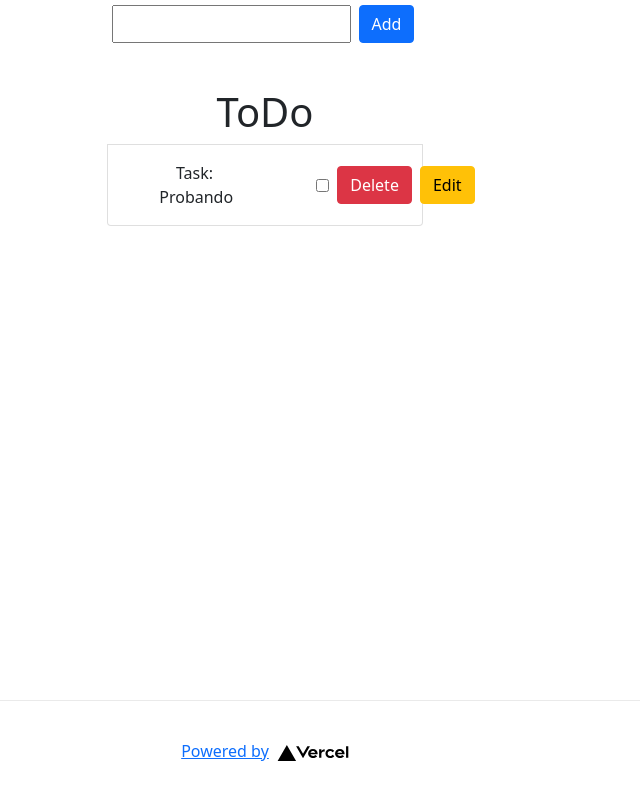
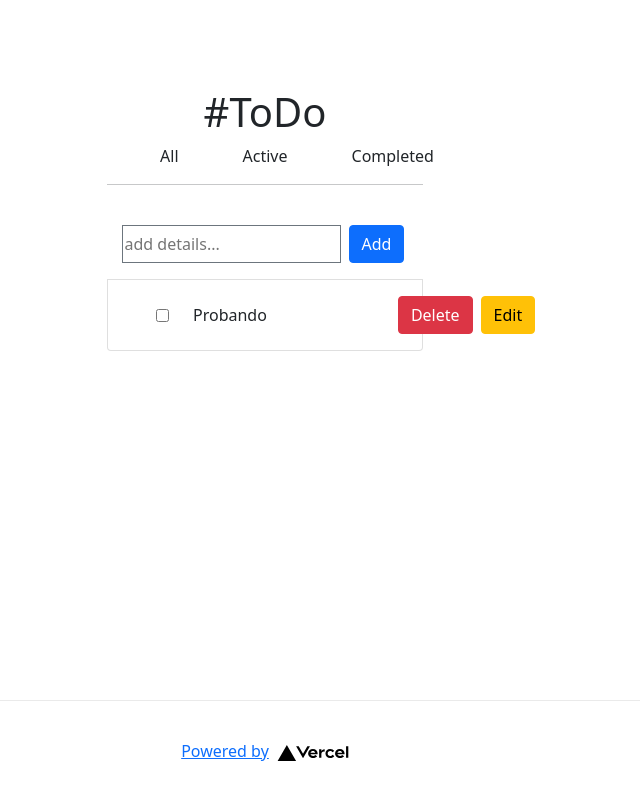
Before and after one commit to Sstark97/NextToDo, a Next.js app: page / in a window 1280 px wide. Shown: the whole page, without its empty margins (375-1015 px from the left). Built offline with nearby package versions, Linux system fonts and the light colour scheme.

Commit message:
Add toggle Actives

```diff
--- a/components/ToDoItem.tsx
+++ b/components/ToDoItem.tsx
@@ -4,8 +4,9 @@ import { ToDo, PropsToDo} from '../model/types';
 import { FontAwesomeIcon } from '@fortawesome/react-fontawesome';
 import { faCoffee } from '@fortawesome/free-solid-svg-icons'
 import Image from 'next/image';
+import styles from '../styles/ToDo.module.css'
 
-const ToDoItem = ( {todo, completedToDo, deleteToDo, handleEdit} : PropsToDo) => {
+const ToDoItem = ( {todo, completedToDo, deleteToDo, handleEdit, active} : PropsToDo) => {
 
     const { id } = todo;
 
@@ -21,18 +22,21 @@ const ToDoItem = ( {todo, completedToDo, deleteToDo, handleEdit} : PropsToDo) =>
     handleEdit(id);
   };
 
+  const renderToDo = () => {
+    if(active){
+      if(todo.completed){
         return (
-    <li className="list-group-item">
-      <div className="d-flex align-items-center m-2 w-100 justify-content-around">
-        <span className="w-25">Task: {todo.task}</span>
-        <div className="d-flex align-items-center justify-content-between ms-4 w-25 me-2">
+          <li className="list-group-item mt-3 d-none">
+              <div className="d-flex align-items-center m-2 w-100 justify-content-between">
+                <div className="d-flex align-items-center ms-4 w-75">
                     <input
-                className="ms-2"
+                      className="me-4"
                       type="checkbox"
                       name=""
                       id=""
                       onChange={markToDo}
                     />
+                    <span className={styles.todoItemButton}>{todo.task}</span>
                     <button className="btn btn-danger ms-2 me-2" onClick={dropToDo}>
                       Delete
                     </button>
@@ -43,10 +47,71 @@ const ToDoItem = ( {todo, completedToDo, deleteToDo, handleEdit} : PropsToDo) =>
 
                   </div>
 
+               </div>
+
+            </li>
+
+        )
+      } else {
+        return (<li className="list-group-item mt-3">
+              <div className="d-flex align-items-center m-2 w-100 justify-content-between">
+                <div className="d-flex align-items-center ms-4 w-75">
+                    <input
+                      className="me-4"
+                      type="checkbox"
+                      name=""
+                      id=""
+                      onChange={markToDo}
+                    />
+                    <span className={styles.todoItemButton}>{todo.task}</span>
+                    <button className="btn btn-danger ms-2 me-2" onClick={dropToDo}>
+                      Delete
+                    </button>
+
+                    <button className="btn btn-warning" onClick={editToDo}>
+                      Edit
+                    </button>
 
                   </div>
 
-    </li>
+               </div>
+
+            </li>)
+      }
+
+    } else {
+      {console.log(active)}
+      return(<li className="list-group-item mt-3">
+              <div className="d-flex align-items-center m-2 w-100 justify-content-between">
+                <div className="d-flex align-items-center ms-4 w-75">
+                    <input
+                      className="me-4"
+                      type="checkbox"
+                      name=""
+                      id=""
+                      onChange={markToDo}
+                    />
+                    <span className={styles.todoItemButton}>{todo.task}</span>
+                    <button className="btn btn-danger ms-2 me-2" onClick={dropToDo}>
+                      Delete
+                    </button>
+
+                    <button className="btn btn-warning" onClick={editToDo}>
+                      Edit
+                    </button>
+
+                  </div>
+
+               </div>
+
+            </li>)
+    }
+
+    return <></>
+  }
+
+  return (
+    renderToDo()
   );
 
 }
--- a/components/ToDoList.tsx
+++ b/components/ToDoList.tsx
@@ -3,15 +3,55 @@ import "bootstrap/dist/css/bootstrap.css";
 import { useState, useRef } from 'react'
 import ToDoItem from './ToDoItem'
 import { ToDo, PropsList } from '../model/types'
+import styles from '../styles/ToDo.module.css'
 
 
 
-const ToDoList = ({todos, completedToDo, deleteToDo, handleEdit} : PropsList ) =>  {
+const ToDoList = ({todos, addToDo, completedToDo, deleteToDo, handleEdit, handleShowActivesInParent, handleShowAll, active} : PropsList ) =>  {
 
+    const todoRef = useRef<HTMLInputElement>(null);
+
+    const handleAddToDo = () => {
+      if(todoRef === undefined || todoRef.current === undefined || todoRef.current === null){
+        return;
+      }
+      const task:string = todoRef.current?.value;
+
+      if (task === "") {
+        return;
+      }
+
+      if(typeof task !== 'undefined'){
+        addToDo(task);
+        todoRef.current.value = '';
+      }
+
+    }
+
+    const handleShowActivesToDo = () => {
+      handleShowActivesInParent();
+    }
+
+    const handleShowAllInParent = () => {
+      handleShowAll();
+    }
 
     return (
     <ul className="list-group mt-2 text-center w-25">
-      {todos.length !== 0 ? <h1>ToDo</h1> : <span></span>}
+      {console.log('render')}
+      {todos.length !== 0 ? <h1>#ToDo</h1> : <span></span>}
+      <div className="d-flex w-100 justify-content-center">
+        <button className={styles.todoButtons} onClick={handleShowAllInParent}>All</button>
+        <button className={styles.todoButtons} onClick={handleShowActivesToDo}>Active</button>
+        <button className={styles.todoButtons}>Completed</button>
+      </div>
+      <hr className="w-100" />
+      <div className="container d-flex mt-4 justify-content-center w-100">
+        <input ref={todoRef} className="me-2 border border-secondary w-75" type="text" placeholder= "add details..." />
+        <button className="btn btn-primary me-1" onClick={handleAddToDo}>
+          Add
+        </button>
+      </div>
       {todos.map((todo) => {
         return (
           <ToDoItem
@@ -20,6 +60,7 @@ const ToDoList = ({todos, completedToDo, deleteToDo, handleEdit} : PropsList ) =
             completedToDo={completedToDo}
             deleteToDo={deleteToDo}
             handleEdit={handleEdit}
+            active = {active}
           />
         );
       })}
--- a/pages/index.tsx
+++ b/pages/index.tsx
@@ -12,35 +12,24 @@ export default function Home() {
   const toDo: ToDo[] = [{task:'Probando', id:uuidv4(), completed:false}]
   const ToDo: ToDo = {task:'', id:uuidv4(), completed:false};
   const [todos,setTodos] = useState(toDo);
+  const [active,setSignalActive] = useState(false);
 
   const [todo, setEditing] = useState(ToDo);
 
   const todoRef = useRef<HTMLInputElement>(null);
 
-  const addToDo = () => {
-      if(todoRef === undefined || todoRef.current === undefined || todoRef.current === null){
-          return;
-      }
-    const task = todoRef.current?.value;
+  const addToDo = (todoTitle:string) => {
 
-    if (task === "") {
-      return;
-    }
-
-    if(typeof task !== 'undefined'){
         setTodos((prevToDos : ToDo[]) => {
             return [
               ...prevToDos,
               {
-                task: task,
+                task: todoTitle,
                 id: uuidv4(),
                 completed:false
               }
             ];
           });
-          todoRef.current.value = '';
-          console.log(process.env.PRISMA)
-    }
   };
 
   const completedToDo = (id : string) => {
@@ -51,8 +40,8 @@ export default function Home() {
     if(typeof todo !== 'undefined'){
         todo.completed = !todo.completed;
         setTodos(updatedToDos);
+
     }
-
   };
 
   const deleteToDo = (id:string) => {
@@ -90,6 +79,14 @@ export default function Home() {
     setEditing({task:'', id:uuidv4(), completed:false});
   };
 
+  const handleShowActivesInParent = () => {
+    setSignalActive(true);
+  }
+
+  const handleShowAll = () => {
+    setSignalActive(false);
+  }
+
   return (
     <div className={styles.container}>
       <Head>
@@ -98,20 +95,24 @@ export default function Home() {
         <link rel="icon" href="/favicon.ico" />
       </Head>
 
-      <div className="container d-flex mt-4 justify-content-center position-absolute top-0 start-50 translate-middle">
+      {/* <div className="container d-flex mt-4 justify-content-center w-100">
         <input ref={todoRef} className="me-2" type="text" />
         <button className="btn btn-primary me-1" onClick={addToDo}>
           Add
         </button>
-      </div>
+      </div> */}
 
       <main className={styles.main}>
-          <ToDoList
+            <ToDoList
             todos={todos}
+            addToDo={addToDo}
             completedToDo={completedToDo}
             deleteToDo={deleteToDo}
             handleEdit={handleEdit}
-          />
+            handleShowActivesInParent={handleShowActivesInParent}
+            handleShowAll={handleShowAll}
+            active = {active}
+            />
           {todo.task !== '' ? (
             <EditModal
               todo={todo}
--- a/styles/Home.module.css
+++ b/styles/Home.module.css
@@ -15,7 +15,6 @@
   flex-direction: column;
   align-items: center;
   width: 100%;
-  height: 100%;
 }
 
 .footer {
--- /dev/null
+++ b/styles/ToDo.module.css
@@ -0,0 +1,19 @@
+.todoButtons{
+	background: none;
+	color: inherit;
+	border: none;
+	padding: 0;
+	font: inherit;
+	cursor: pointer;
+	outline: inherit;
+    margin-left: 4rem;
+}
+
+.todoButtons:focus{
+    border-bottom: 2px solid #2F80ED;
+}
+
+.todoItemButton{
+    width: 25%;
+    margin-right: 9rem;
+}
```
Also changed, not shown: model/types.ts (+7 -2 lines), 1 other file (tests, documents, lock files or other folders). Lines whose indentation alone changed are shown as unchanged.
